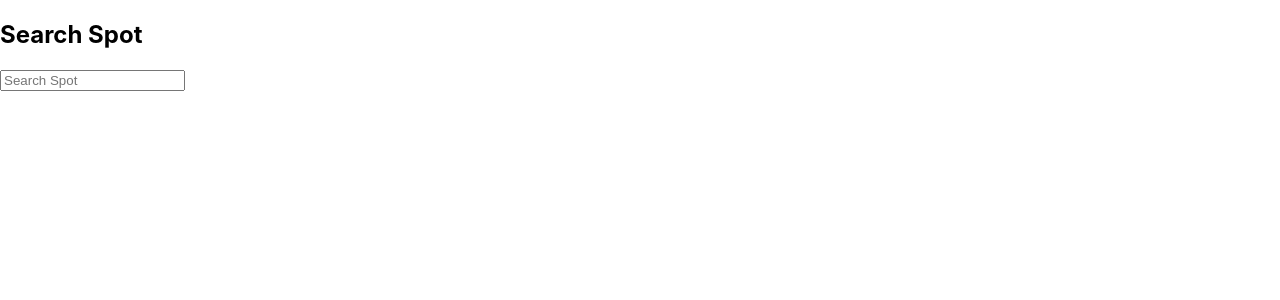
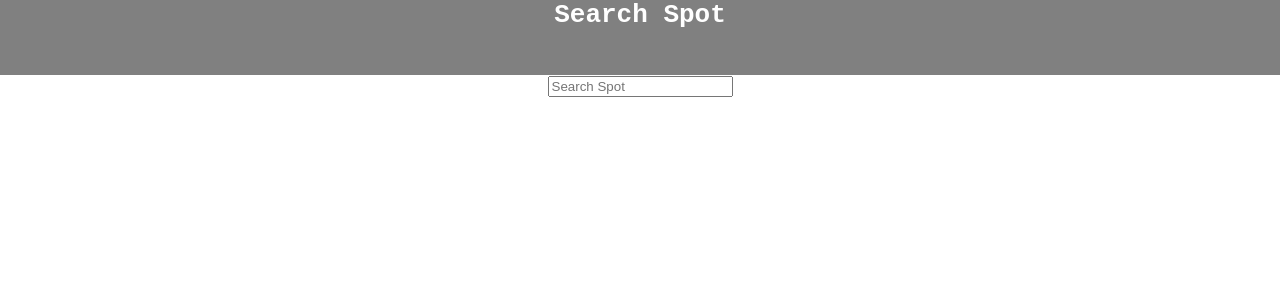
Before and after one commit to PeterwMcClelland/React-This-Weekend, a React (Create React App) app: page / in a window 1280 px wide. Shown: the top 300 px of the page. Built offline with nearby package versions, Linux system fonts and the light colour scheme.

Commit message:
header css edit

```diff
--- a/src/components/Card.js
+++ b/src/components/Card.js
@@ -4,7 +4,7 @@ import React from 'react';
 
 function Card({person}) {
   return(
-    <div className="">
+    <div className="spots-container">
       <img className="spot-img" alt={person.name} src={process.env.PUBLIC_URL + person.imgPath} />
       <div>
         <h2>{person.name}</h2>
--- a/src/components/Scroll.js
+++ b/src/components/Scroll.js
@@ -4,7 +4,7 @@ import React from 'react';
 
 const Scroll = (props) => {
   return(
-    <div style={{overflowY: 'scroll', height:'70vh'}}>
+    <div className='spots-container' style={{overflowY: 'scroll', height:'70vh'}}>
       {props.children}
     </div>
   );
--- a/src/data/initialDetails.js
+++ b/src/data/initialDetails.js
@@ -9,9 +9,9 @@ const initialDetails = [
     },
     {
         id: 2,
-        imgPath: "./assets/img/",
+        imgPath: "./assets/img/ParkBlocks.jpeg",
         name: "Park Blocks",
-        address: "",
+        address: "1000 SW Park Ave, Portland, Oregon",
     },
     // {
     //     id: ,
--- a/src/index.css
+++ b/src/index.css
@@ -27,13 +27,23 @@ header {
 
 /* Search Bar */
 
-.input-group {
-  position: relative;
-  display: flex;
-  flex-wrap: wrap;
-  align-items: stretch;
-  width: 100%;
-  margin-top: 100px;
+.spots-container {
+  display: table-cell;
+  text-align: center;
+}
+
+.f2 {
+    text-align: center;
+    background-color: gray;
+    height: 75px;
+    margin: 0px;
+    font-family: monospace;
+    font-size: xx-large;
+    color: white;
+}
+
+.pa2 {
+  text-align: center;
 }
 
 /* Footer */
@@ -47,7 +57,7 @@ footer {
 /* img */
 
 .spot-img {
-  max-width: 75%;
+  max-width: 50%;
   height: auto;
   border-radius: 10px;
   border: 1px solid white;
```
